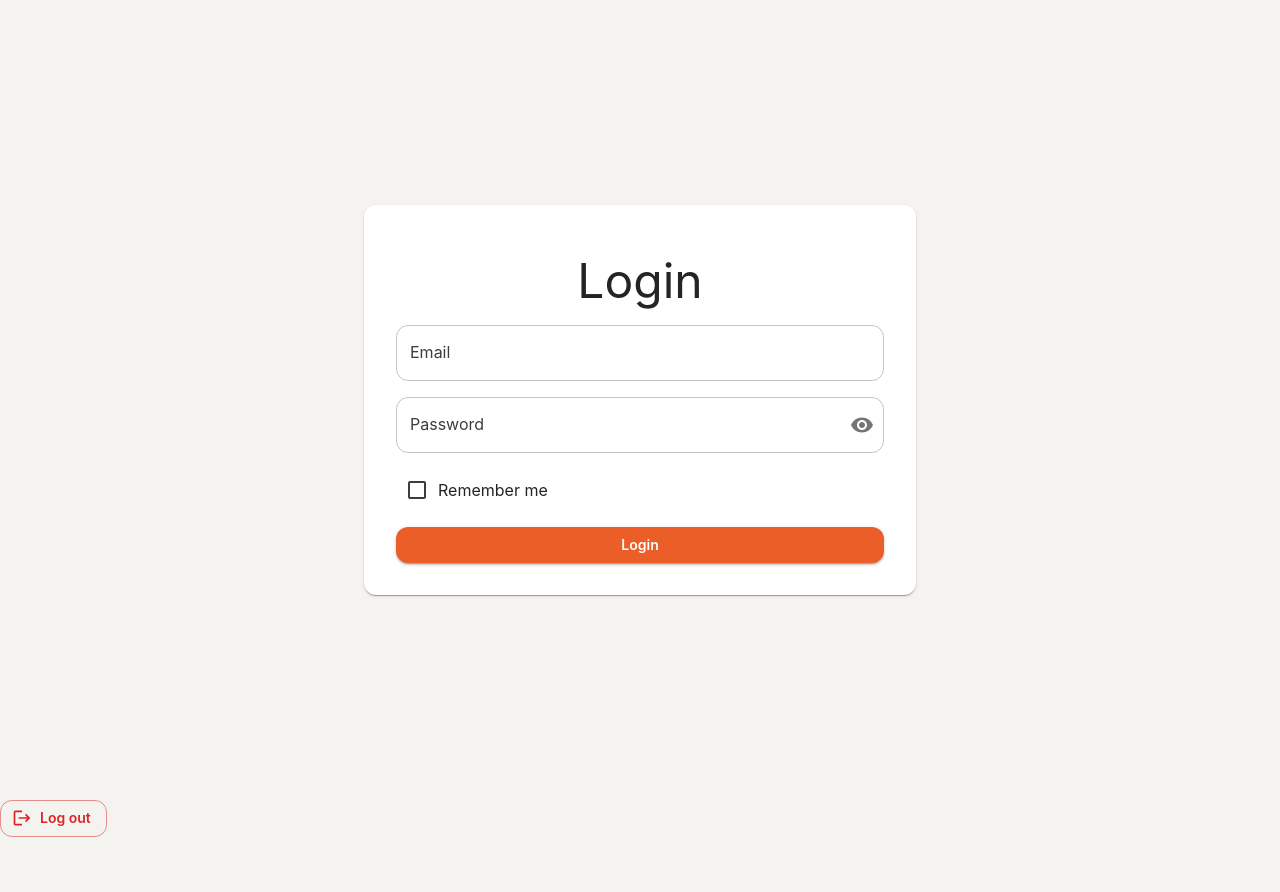
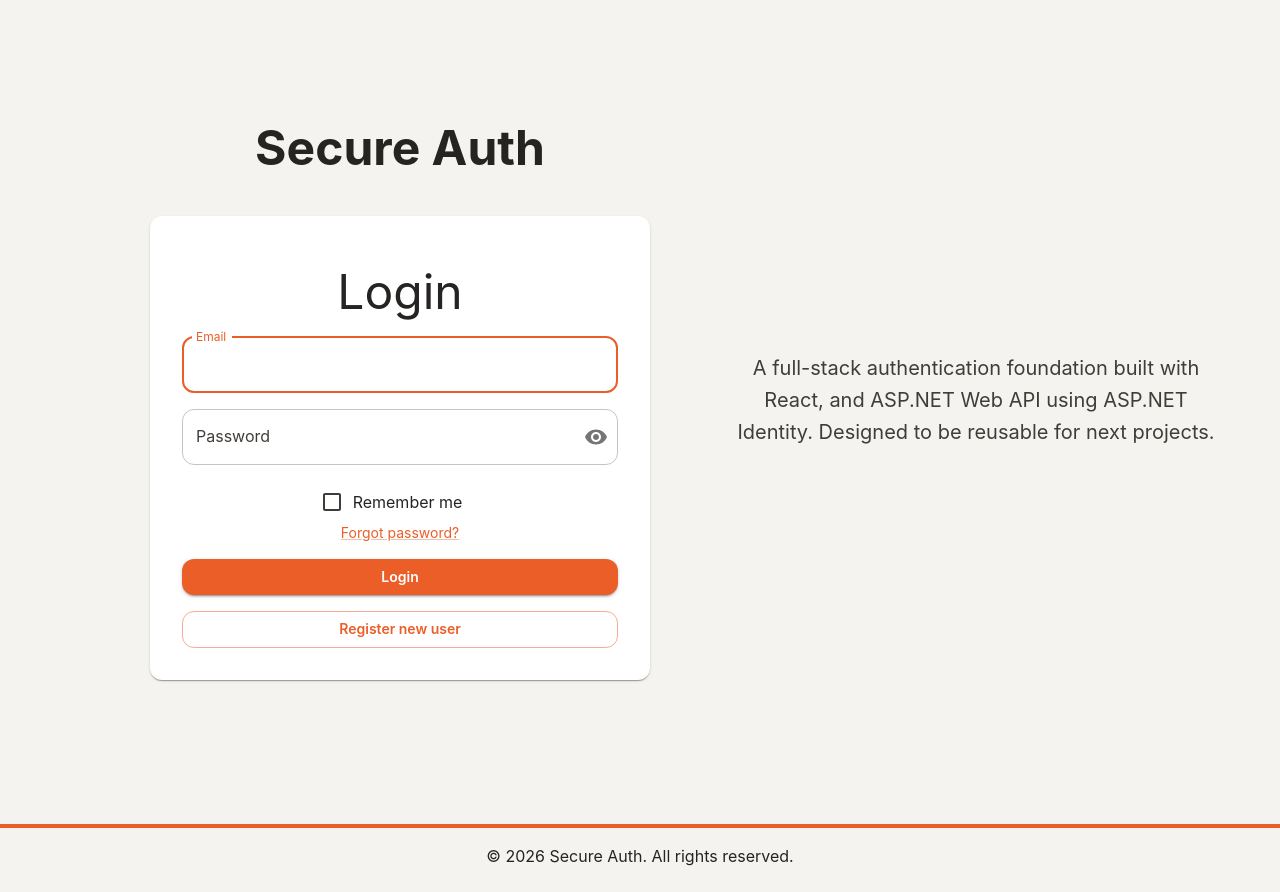
Before and after one commit to ahmadabdullah-dev/SecureAuth, a React (Vite) app in the folder WEB/: page / in a window 1280 px wide. Before the commit the page ends 837 px from the top, so only its background shows below. Built offline with nearby package versions, Linux system fonts and the light colour scheme.

Commit message:
Enhanced LandingPage, Add footer.

```diff
--- a/WEB/src/app/App.tsx
+++ b/WEB/src/app/App.tsx
@@ -1,9 +1,10 @@
 import { Outlet } from "react-router";
-
+import Footer from "./Footer";
 function App() {
   return (
     <>
       <Outlet />
+      <Footer/>
     </>
   );
 }
--- /dev/null
+++ b/WEB/src/app/Footer.tsx
@@ -0,0 +1,19 @@
+import { Box, Divider, Typography } from "@mui/material";
+
+export default function Footer() {
+  return (
+    <Box
+      component="footer"
+      sx={{
+        py: 3,
+        mt: "auto",
+        textAlign: "center",
+      }}
+    >
+      <Divider sx={{ borderWidth:2, borderColor: "primary.main"}} />
+      <Typography variant="body1" color="text.secondary" sx={{mt:2}}>
+        © {new Date().getFullYear()} Secure Auth. All rights reserved.
+      </Typography>
+    </Box>
+  );
+}
--- a/WEB/src/app/LandingPage.tsx
+++ b/WEB/src/app/LandingPage.tsx
@@ -1,9 +1,61 @@
+import { Box, Container, Grid, Typography } from "@mui/material";
 import LoginUserForm from "../features/auth/LoginUserForm";
-import LogoutUserButton from "../features/auth/LogoutUserButton";
 
-export default function LandinPage(){
-    return(<>
-    <LoginUserForm/>
-    <LogoutUserButton/>
-    </>)
+
+export default function LandingPage() {
+  return (
+    <Box
+      sx={{
+        minHeight: "100vh",
+        bgcolor: "background.default",
+        display: "flex",
+        alignItems: "center",
+        py: { xs: 6, md: 0 },
+      }}
+    >
+      <Container maxWidth="lg">
+        <Grid container sx={{ alignItems: "center" }}>
+          <Grid size={{ xs: 12, md: 7 }}>
+            <Typography
+              variant="h3"
+              sx={{
+                textAlign: { xs: "center" },
+                fontWeight: 700,
+                color: "text.primary",
+                mb: 5,
+              }}
+            >
+              Secure Auth
+            </Typography>
+            <LoginUserForm />
+          </Grid>
+
+          <Grid
+            size={{ xs: 12, md: 5 }}
+            sx={{
+              display: "flex",
+              flexDirection: "column",
+              alignItems: "center",
+              justifyContent: "center",
+              textAlign: "center",
+            }}
+          >
+            <Typography
+              variant="h6"
+              sx={{
+                color: "text.secondary",
+                fontWeight: 400,
+                my: 4,
+                maxWidth: 480,
+              }}
+            >
+              A full-stack authentication foundation built with React, and
+              ASP.NET Web API using ASP.NET Identity. Designed to be reusable
+              for next projects.
+            </Typography>
+          </Grid>
+        </Grid>
+      </Container>
+    </Box>
+  );
 }
--- a/WEB/src/app/router/routes.tsx
+++ b/WEB/src/app/router/routes.tsx
@@ -11,6 +11,7 @@ export const routes = createBrowserRouter([
     children: [
       { index: true, element: <LandingPage /> },
       { path: "register", element: <RegisterUserForm /> },
+      { path: "login", element: <LandingPage /> },
       { path: "*", element: <NotFound /> },
     ],
   },
--- a/WEB/src/features/auth/LoginUserForm.tsx
+++ b/WEB/src/features/auth/LoginUserForm.tsx
@@ -4,7 +4,6 @@ import type { LoginUserDto } from "../../lib/types/auth";
 import { useState } from "react";
 import {
   Box,
-  Container,
   Paper,
   Stack,
   TextField,
@@ -16,8 +15,10 @@ import {
   Alert,
   FormControlLabel,
   Checkbox,
+  Link,
 } from "@mui/material";
 import { Visibility, VisibilityOff } from "@mui/icons-material";
+import { useNavigate } from "react-router";
 
 export default function LoginUserForm() {
   const { loginUserAsync } = useAuth();
@@ -31,6 +32,7 @@ export default function LoginUserForm() {
     defaultValues: { email: "", password: "", isPersistence: false },
   });
   const [showPassword, setShowPassword] = useState(false);
+  const navigate = useNavigate();
 
   const onSubmit = (creds: LoginUserDto) => {
     loginUserAsync.mutateAsync(creds, {
@@ -44,26 +46,30 @@ export default function LoginUserForm() {
   };
 
   return (
-    <Container maxWidth="sm">
-      <Box
+    <Paper
       sx={{
-          minHeight: "100vh",
-          display: "flex",
-          alignItems: "center",
-          justifyContent: "center",
+        p: 4,
+        width: "100%",
+        maxWidth: {
+          xs: 300,
+          sm: 400,
+          md: 500,
+        },
+        mx: "auto",
       }}
     >
-        <Paper sx={{ p: 4, width: "100%" }}>
       <Typography variant="h3" sx={{ m: 2, textAlign: "center" }}>
         Login
       </Typography>
 
-          <Box component="form" onSubmit={handleSubmit(onSubmit)}>
+      <Box component="form" onSubmit={handleSubmit(onSubmit)} noValidate>
         <Stack spacing={2}>
           <TextField
             label="Email"
             type="email"
             fullWidth
+            autoFocus
+            autoComplete="email"
             {...register("email", { required: "Email is required" })}
             error={!!errors.email}
             helperText={errors.email?.message}
@@ -71,9 +77,13 @@ export default function LoginUserForm() {
           <TextField
             label="Password"
             type={showPassword ? "text" : "password"}
+            autoComplete="current-password"
             {...register("password", {
               required: "Password is required",
-                  minLength: 6,
+              minLength: {
+                value: 6,
+                message: "Must be at least 6 characters",
+              },
             })}
             error={!!errors.password}
             helperText={errors.password?.message}
@@ -85,6 +95,9 @@ export default function LoginUserForm() {
                     <IconButton
                       onClick={() => setShowPassword(!showPassword)}
                       edge="end"
+                      aria-label={
+                        showPassword ? "Hide password" : "Show password"
+                      }
                     >
                       {showPassword ? <VisibilityOff /> : <Visibility />}
                     </IconButton>
@@ -93,10 +106,28 @@ export default function LoginUserForm() {
               },
             }}
           />
+
+          <Stack
+            sx={{
+              direction: "row",
+              alignItems: "center",
+              justifyContent: "space-between",
+            }}
+          >
             <FormControlLabel
               control={<Checkbox {...register("isPersistence")} />}
               label="Remember me"
             />
+            <Link
+              component="button"
+              type="button"
+              variant="body2"
+              onClick={() => navigate("/forgot-password")}
+            >
+              Forgot password?
+            </Link>
+          </Stack>
+
           <Button
             type="submit"
             variant="contained"
@@ -109,16 +140,23 @@ export default function LoginUserForm() {
               "Login"
             )}
           </Button>
+
           {loginUserAsync.data?.isSuccess && (
             <Alert severity="success">{loginUserAsync.data.value}</Alert>
           )}
           {loginUserAsync.error && (
             <Alert severity="error">{loginUserAsync.error.message}</Alert>
           )}
+
+          <Button
+            variant="outlined"
+            fullWidth
+            onClick={() => navigate("/register")}
+          >
+            Register new user
+          </Button>
         </Stack>
       </Box>
     </Paper>
-      </Box>
-    </Container>
   );
 }
--- a/WEB/src/features/auth/RegisterUserForm.tsx
+++ b/WEB/src/features/auth/RegisterUserForm.tsx
@@ -4,6 +4,7 @@ import type { RegisterUserDto } from "../../lib/types/auth";
 import { Container,CircularProgress,Alert, Box, Paper, Typography, TextField, InputAdornment, IconButton, Button, Stack } from "@mui/material";
 import { Visibility, VisibilityOff } from "@mui/icons-material";
 import { useForm } from "react-hook-form";
+import { useNavigate } from "react-router";
 
 export default function RegisterUserForm() {
   const { registerUserAsync } = useAuth();
@@ -22,6 +23,7 @@ export default function RegisterUserForm() {
         }
     });
   };
+  const navigate = useNavigate();
   return (
     <Container maxWidth="sm">
       <Box
@@ -65,7 +67,10 @@ export default function RegisterUserForm() {
                 type={showPassword ? "text" : "password"}
                 {...register("password", {
                   required: "Password is required",
-                  minLength: 6,
+                  minLength: {
+                    value: 6,
+                    message: "Must be at least 6 characters",
+                  },
                 })}
                 error={!!errors.password}
                 helperText={errors.password?.message}
@@ -105,6 +110,13 @@ export default function RegisterUserForm() {
                   {registerUserAsync.error.message}
                 </Alert>
               )}
+              <Button
+                variant="text"
+                sx={{ border: 2, m: 1, width: "100%" }}
+                onClick={() => navigate("/login")}
+              >
+                Already registered
+              </Button>
             </Stack>
           </Box>
         </Paper>
```
Lines whose indentation alone changed are shown as unchanged.
